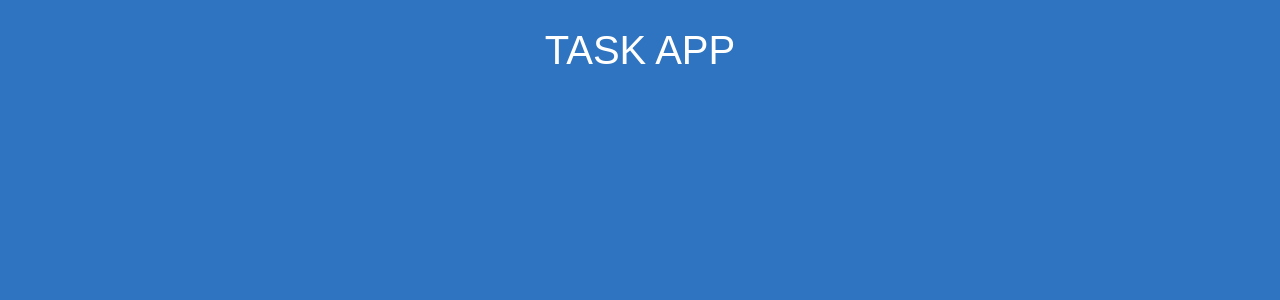
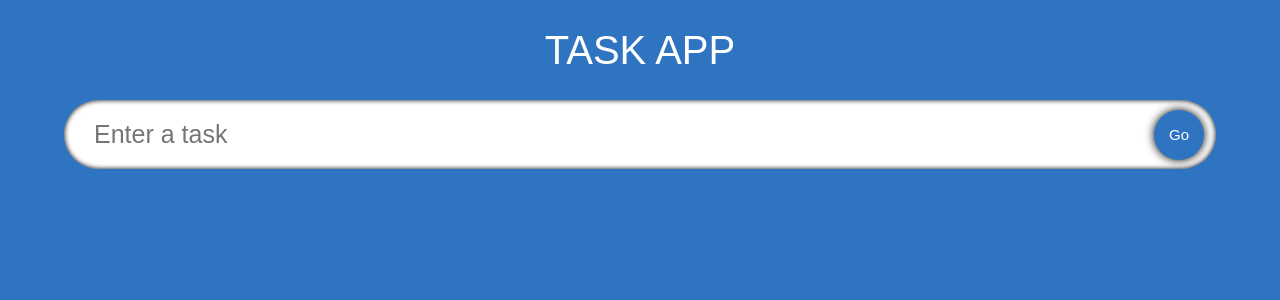
Before and after one commit to PubuduJ/task-app, a React (Create React App) app: page / in a window 1280 px wide. Shown: the top 300 px of the page. Built offline with nearby package versions, Linux system fonts and the light colour scheme; a web font is replaced by a local one.

Commit message:
Create InputField component

```diff
--- a/src/App.tsx
+++ b/src/App.tsx
@@ -1,12 +1,27 @@
 import React, {useState} from 'react';
 import {Task} from "./types";
+import InputField from "./components/InputField";
 
 function App() {
-  const [task, setTask] = useState<string>("");
-  const [tasks, setTasks] = useState<Task[]>([])
+    const [task, setTask] = useState<string>("");
+    const [tasks, setTasks] = useState<Task[]>([])
+
+    function handleAdd(event: React.FormEvent<HTMLFormElement>) {
+        event.preventDefault();
+        if (task) {
+            setTasks([...tasks, {
+                id: Date.now(),
+                task: task,
+                isDone: false
+            }]);
+            setTask("");
+        }
+    }
+
     return (
         <div className={"app"}>
             <span className={"heading"}>Task App</span>
+            <InputField task={task} setTask={setTask} handleAdd={handleAdd}/>
         </div>
     );
 }
--- /dev/null
+++ b/src/components/InputField.tsx
@@ -0,0 +1,28 @@
+import React, {SetStateAction, useRef} from "react";
+
+type InputFieldProps = {
+    task: string;
+    setTask: React.Dispatch<SetStateAction<string>>;
+    handleAdd: (event: React.FormEvent<HTMLFormElement>) => void;
+}
+
+function InputField({task, setTask, handleAdd}: InputFieldProps) {
+    const inputRef = useRef<HTMLInputElement>(null);
+
+    function handleChange(event: React.ChangeEvent<HTMLInputElement>) {
+        const newTask = event.target.value;
+        setTask(newTask);
+    }
+
+    return (
+        <form className={"input"} onSubmit={(event: React.FormEvent<HTMLFormElement>) => {
+            handleAdd(event);
+            inputRef.current?.blur();
+        }}>
+            <input ref={inputRef} className={"input-box"} type={"text"} placeholder={"Enter a task"} onChange={handleChange} value={task}/>
+            <button className={"input-submit"} type={"submit"}>Go</button>
+        </form>
+    );
+}
+
+export default InputField;
--- a/src/index.css
+++ b/src/index.css
@@ -26,3 +26,50 @@
         font-size: 35px;
     }
 }
+
+.input {
+    display: flex;
+    width: 90%;
+    position: relative;
+    align-items: center;
+}
+
+.input-box {
+    width: 100%;
+    border-radius: 50px;
+    padding: 20px 30px;
+    font-size: 25px;
+    border: none;
+    transition: 0.2s;
+    box-shadow: inset 0 0 5px black;
+}
+
+.input-box:focus {
+    box-shadow: 0 0 10px 1000px rgba(0, 0, 0, 0.5);
+    outline: none;
+}
+
+.input-submit {
+    position: absolute;
+    width: 50px;
+    height: 50px;
+    margin: 12px;
+    border-radius: 50px;
+    right: 0;
+    border: none;
+    font-size: 15px;
+    background-color: #2f74c0;
+    color: white;
+    transition: 0.2s all;
+    box-shadow: 0 0 10px black;
+}
+
+.input-submit:hover {
+    background-color: #388ae2;
+    cursor: pointer;
+}
+
+.input-submit:active {
+    transform: scale(0.8);
+    box-shadow: 0 0 5px black;
+}
```
